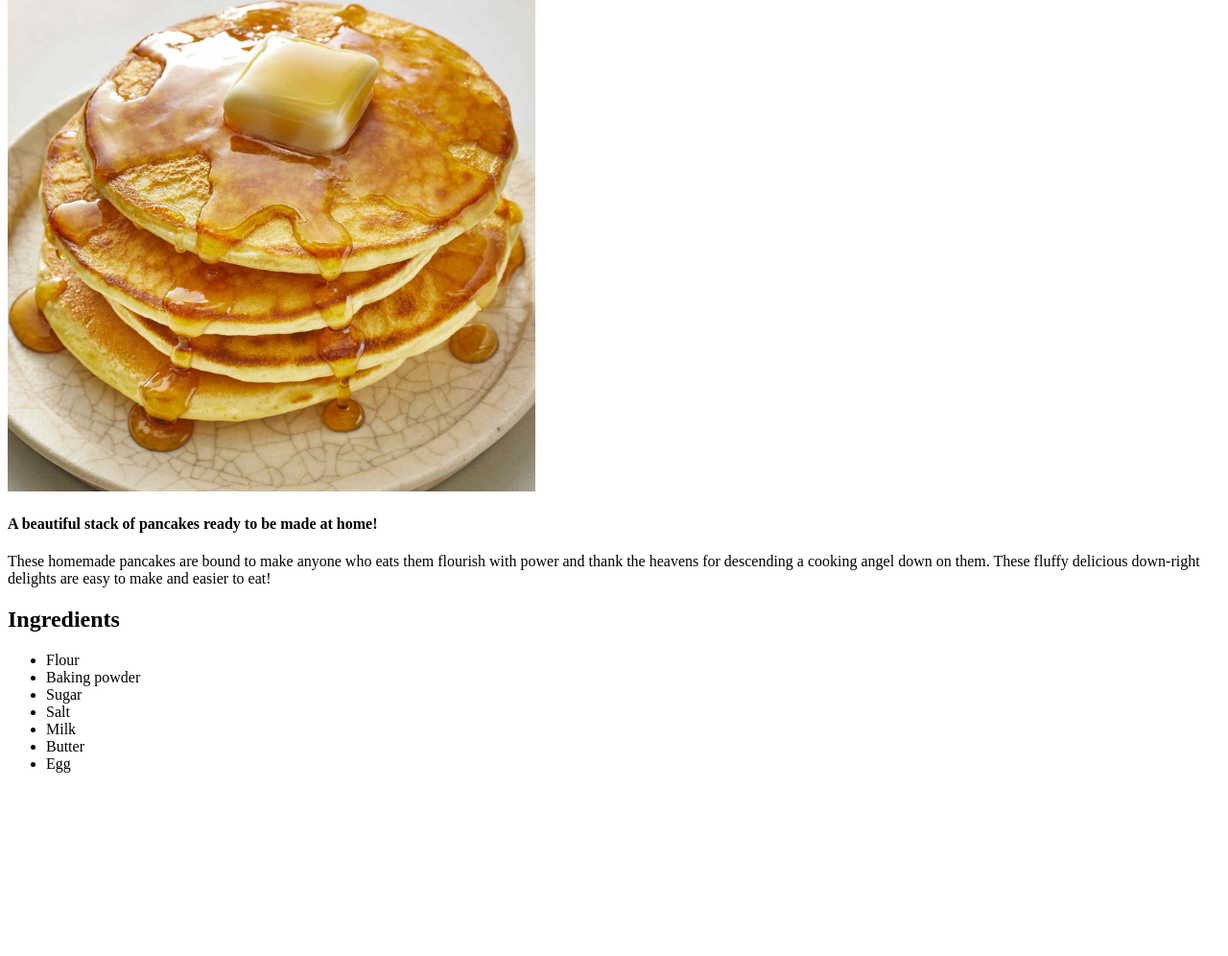
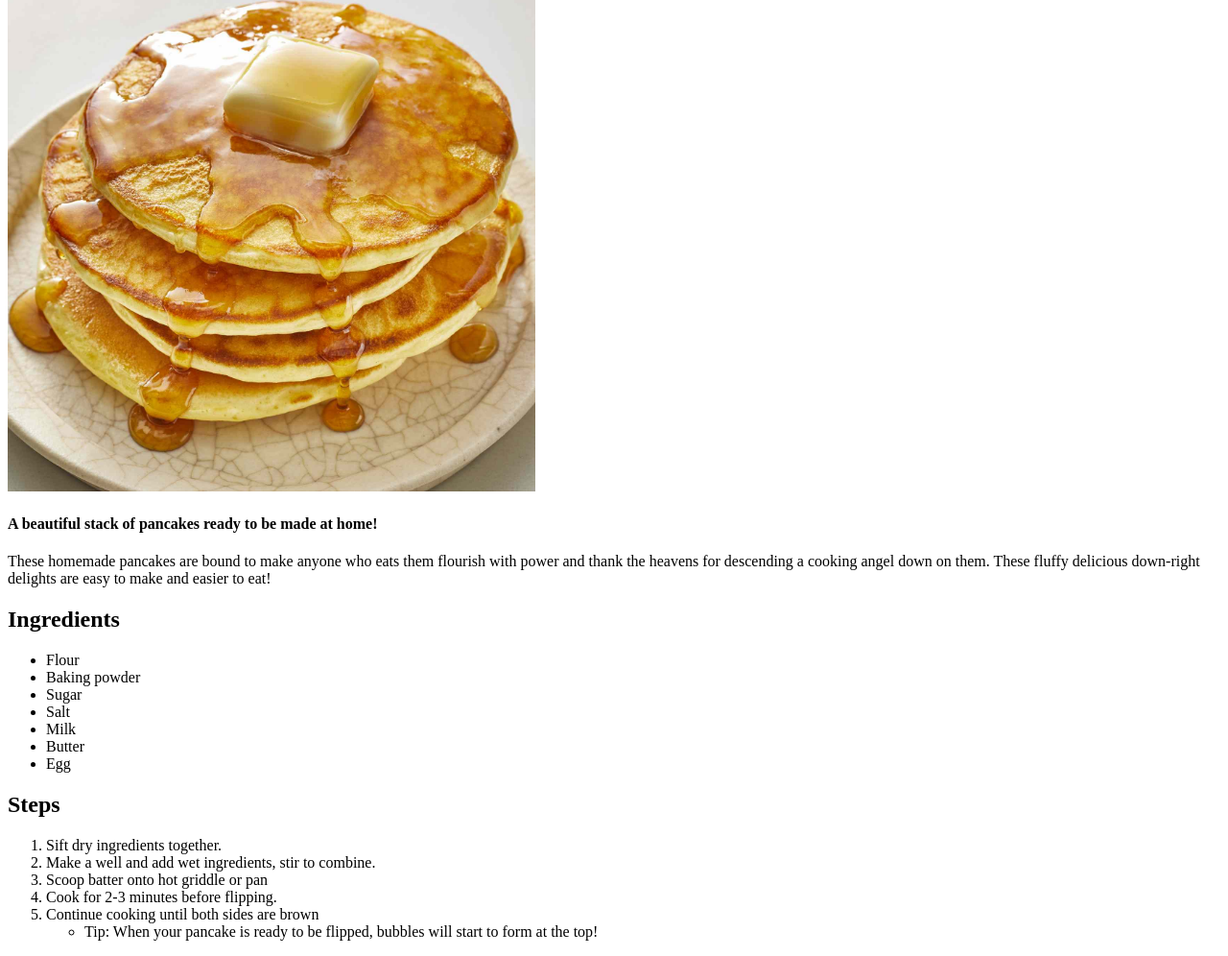
Before and after one commit to jelliebyte/odin-recipes, a plain HTML site: page recipes/pancakes.html in a window 1280 px wide. Shown: the part 118-1114 px from the top of the page at 96% size. Before the commit the page ends 939 px from the top, so only its background shows below. Drawn offline with Linux system fonts and the light colour scheme.

Commit message:
Added ingredients and steps for pancake page
Added Lamb-Gyro & Crepe pages.

```diff
--- a/recipes/pancakes.html
+++ b/recipes/pancakes.html
@@ -3,7 +3,7 @@
 <head>
     <meta charset="UTF-8">
     <meta name="viewport" content="width=device-width, initial-scale=1.0">
-    <title>Document</title>
+    <title>Odin Recipes | Pancakes</title>
 </head>
 <body>
     <h1>Pancakes</h1>
@@ -27,5 +27,17 @@
         <li>Butter</li>
         <li>Egg</li>
     </ul>
+
+    <h2>Steps</h2>
+    <ol>
+        <li>Sift dry ingredients together.</li>
+        <li>Make a well and add wet ingredients, stir to combine.</li>
+        <li>Scoop batter onto hot griddle or pan</li>
+        <li>Cook for 2-3 minutes before flipping.</li>
+        <li>Continue cooking until both sides are brown</li>
+        <ul>
+            <li>Tip: When your pancake is ready to be flipped, bubbles will start to form at the top!</li>
+        </ul>
+    </ol>
 </body>
 </html>
```
Also changed, not shown: recipes/crepes.html (added, +11 -0 lines), recipes/lamb-gyro.html (added, +12 -0 lines).
